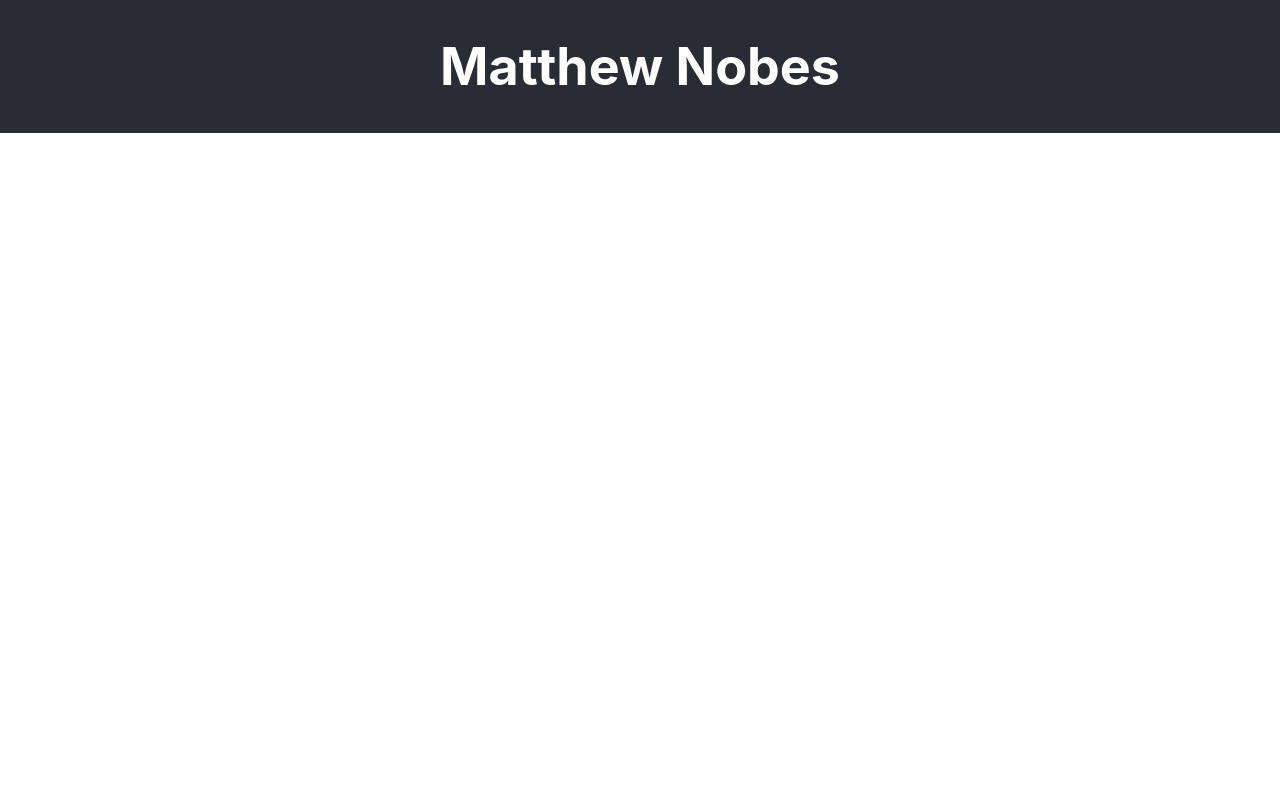
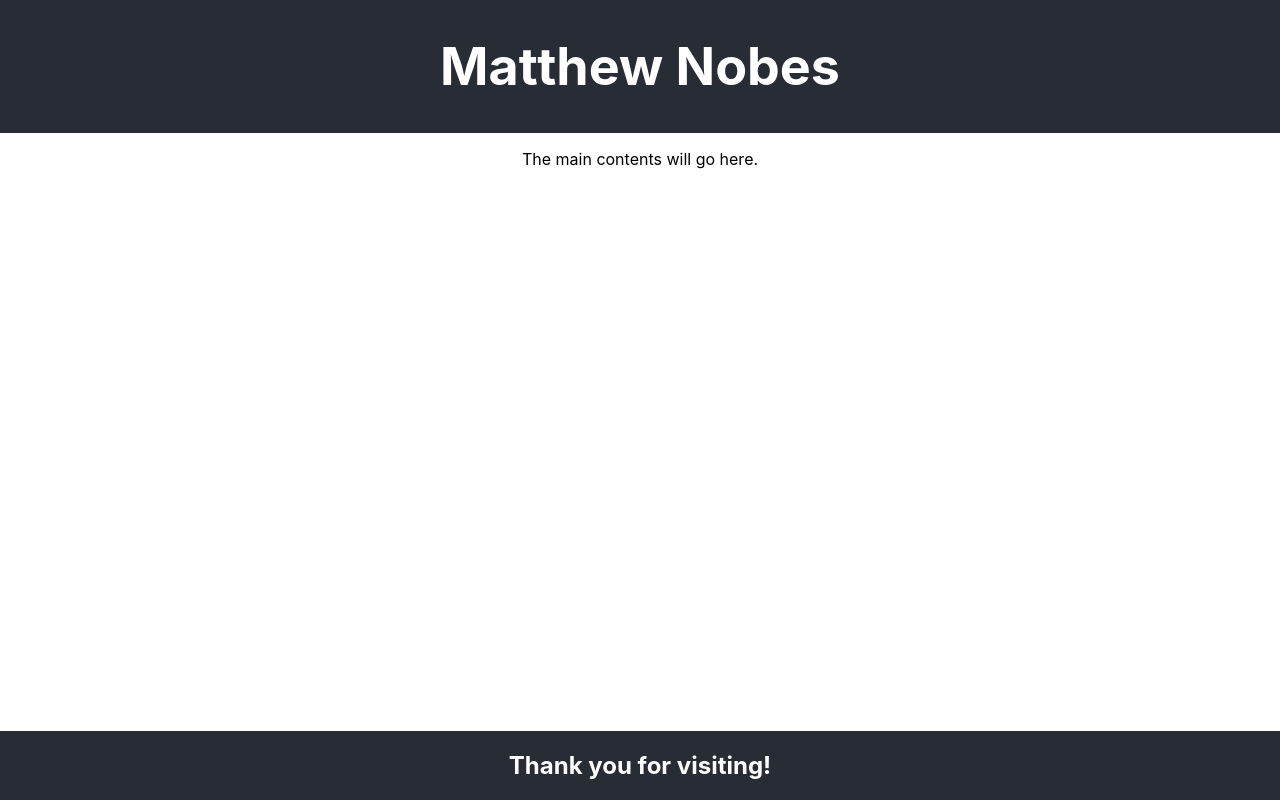
Before and after one commit to MatthewNobes/MatthewNobes.github.io, a React (Create React App) app: page / in a window 1280 px wide. Built offline with nearby package versions, Linux system fonts and the light colour scheme.

Commit message:
Setting up header and footer

```diff
--- a/src/App.css
+++ b/src/App.css
@@ -2,17 +2,7 @@
   text-align: center;
 }
 
-.App-logo {
-  height: 40vmin;
-  pointer-events: none;
-}
-
-@media (prefers-reduced-motion: no-preference) {
-  .App-logo {
-    animation: App-logo-spin infinite 20s linear;
-  }
-}
-
+/*Header Styles */
 .App-header {
   background-color: #282c34;
   min-height: 10vh;
@@ -28,11 +18,14 @@
   color: #61dafb;
 }
 
-@keyframes App-logo-spin {
-  from {
-    transform: rotate(0deg);
-  }
-  to {
-    transform: rotate(360deg);
-  }
+
+/*Footer Styles */
+
+.App-Footer {
+  text-align: center;
+  position: fixed;
+  bottom: 0;
+  background-color: #282c34;
+  color: white;
+  min-width: 100vw;
 }
--- a/src/App.js
+++ b/src/App.js
@@ -1,12 +1,21 @@
-
 import './App.css';
+import Header from './Components/header/header';
+import Footer from './Components/footer/footer'
 
 function App() {
   return (
     <div className="App">
       <header className="App-header">
-        <h1>Matthew Nobes</h1>
+        <Header />
       </header>
+      <body>
+        <p>
+          The main contents will go here.
+        </p>
+        <footer className="App-Footer">
+          <Footer />
+        </footer>
+      </body>
     </div>
   );
 }
--- /dev/null
+++ b/src/Components/footer/footer.js
@@ -0,0 +1,7 @@
+import '../../App.css';
+
+export default function Header() {
+  return (
+    <h2>Thank you for visiting!</h2>
+  );
+}
--- /dev/null
+++ b/src/Components/header/header.js
@@ -0,0 +1,7 @@
+import '../../App.css';
+
+export default function Header() {
+  return (
+    <h1>Matthew Nobes</h1>
+  );
+}
```
